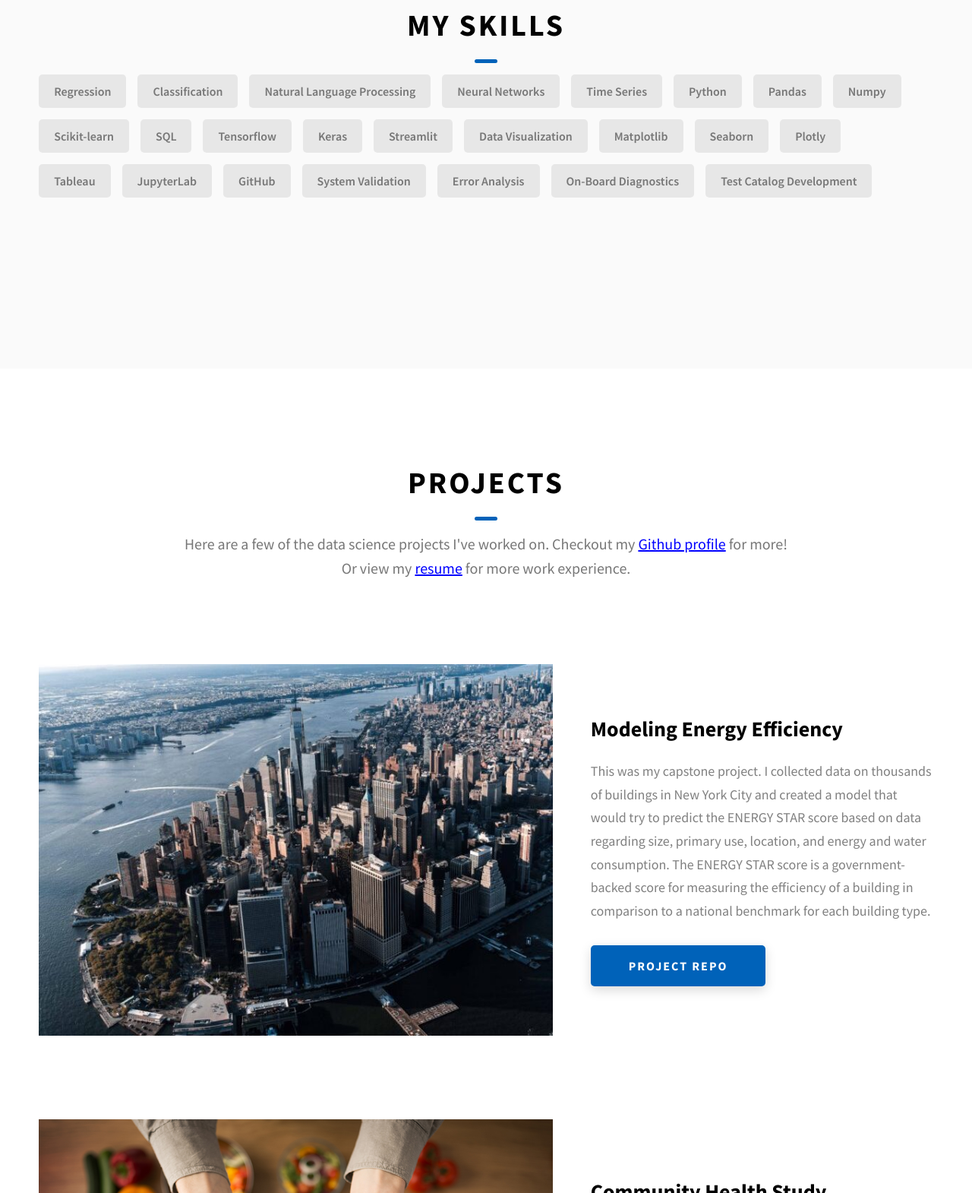
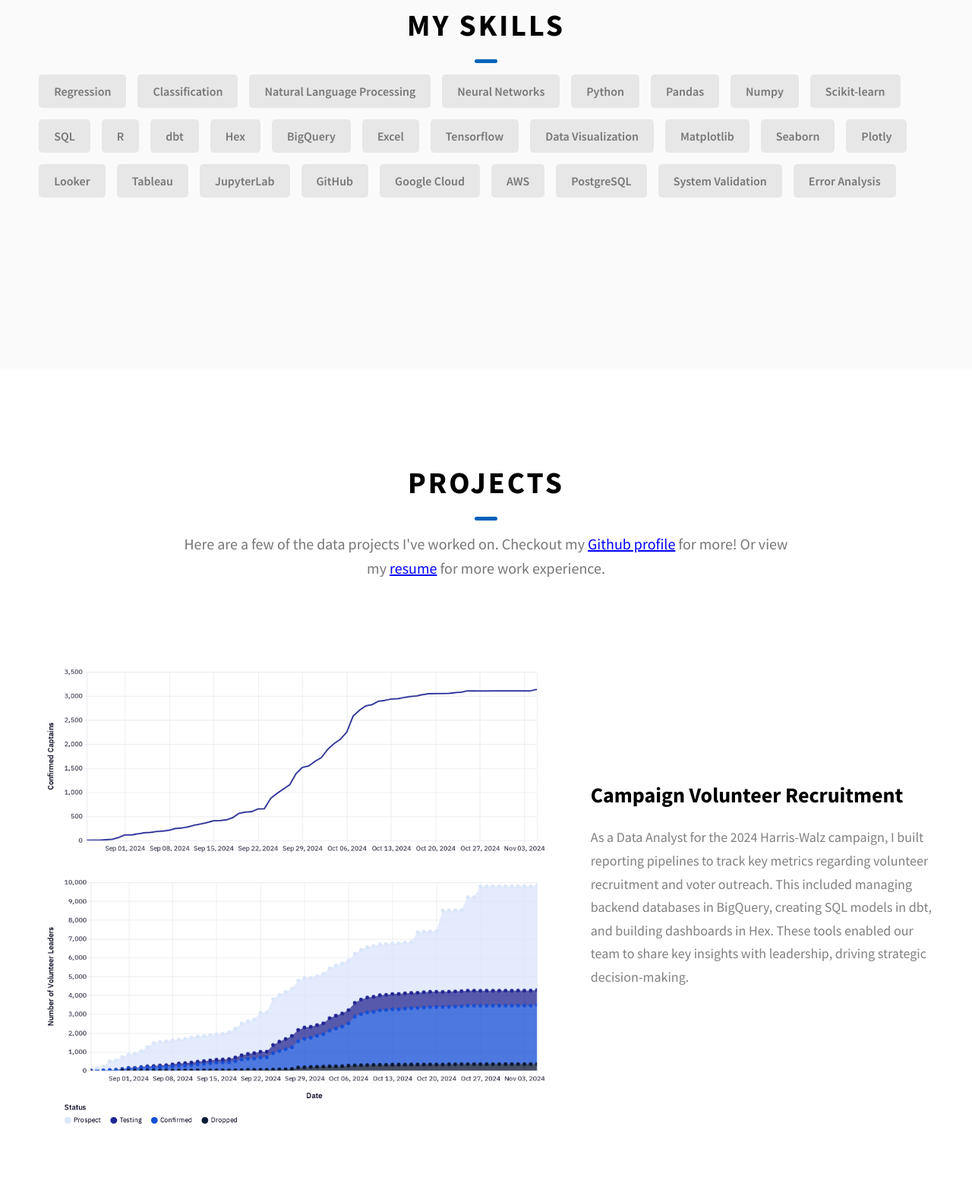
Before and after one commit to jahnavi-kal/jahnavi-kal.github.io, a website: page index.html in a window 1280 px wide. Shown: the part 1230-2800 px from the top of the page at 76% size. Drawn offline with Linux system fonts and the light colour scheme.

Commit message:
update portfolio

```diff
--- a/index.html
+++ b/index.html
@@ -95,7 +95,7 @@
             width="300"
             />
             <br>
-            Welcome to my portfolio! I am a<br>Systems Engineer - Data Explorer - Sustainability Advocate
+            Welcome to my portfolio! I am a<br>Data Analyst - Engineer - Lifelong Learner
           </p>
         </div>
       </div>
@@ -147,10 +147,9 @@
         <h2 class="heading heading-sec heading-sec__mb-med">
           <span class="heading-sec__main">About Me</span>
           <span class="heading-sec__sub">
-            I am an engineer and analyst, with a passion for sustainability.
-            My experience as a systems test engineer in the automotive industry shaped how I understand
-            customer-facing products and work with diverse stakeholders. I hope to leverage my data science
-            skills in Regression and Classification and collaborate with peers to answer data-driven questions.
+            I am a Data Analyst and Engineer, interested in using data to identify trends and key insights that can shape
+            strategy. I care about customer products, sustainability, and technical innovation. I hope to leverage my
+            skills in analysis, modeling, visualization, and ETL to collaborate with peers and solve data-driven questions.
           </span>
         </h2>
           <div class="about__content-skills">
@@ -161,27 +160,31 @@
               <div class="skills__skill">Classification</div>
               <div class="skills__skill">Natural Language Processing</div>
               <div class="skills__skill">Neural Networks</div>
-              <div class="skills__skill">Time Series</div>
               <div class="skills__skill">Python</div>
               <div class="skills__skill">Pandas</div>
               <div class="skills__skill">Numpy</div>
               <div class="skills__skill">Scikit-learn</div>
               <div class="skills__skill">SQL</div>
+              <div class="skills__skill">R</div>
+              <div class="skills__skill">dbt</div>
+              <div class="skills__skill">Hex</div>
+              <div class="skills__skill">BigQuery</div>
+              <div class="skills__skill">Excel</div>
               <div class="skills__skill">Tensorflow</div>
-              <div class="skills__skill">Keras</div>
-              <div class="skills__skill">Streamlit</div>
               <div class="skills__skill">Data Visualization</div>
               <div class="skills__skill">Matplotlib</div>
               <div class="skills__skill">Seaborn</div>
               <div class="skills__skill">Plotly</div>
+              <div class="skills__skill">Looker</div>
               <div class="skills__skill">Tableau</div>
               <div class="skills__skill">JupyterLab</div>
               <div class="skills__skill">GitHub</div>
+              <div class="skills__skill">Google Cloud</div>
+              <div class="skills__skill">AWS</div>
+              <div class="skills__skill">PostgreSQL</div>
               <div class="skills__skill">System Validation</div>
               <div class="skills__skill">Error Analysis</div>
-              <div class="skills__skill">On-Board Diagnostics</div>
-              <div class="skills__skill">Test Catalog Development</div>
-            </div>
+              </div>
           </div>
         </div>
       </div>
@@ -192,7 +195,7 @@
         <h2 class="heading heading-sec heading-sec__mb-bg">
           <span class="heading-sec__main">Projects</span>
           <span class="heading-sec__sub">
-            Here are a few of the data science projects I've worked on.
+            Here are a few of the data projects I've worked on.
             Checkout my <a href="https://github.com/jahnavi-kal" target="_blank">
               <span style="color: blue"><u>Github profile</u></span></a> for more!
               Or view my <a href="./assets/Jahnavi_Kalpathy_Resume.pdf" target="_blank">
@@ -201,6 +204,27 @@
         </h2>
 
         <div class="projects__content">
+          <div class="projects__row">
+            <div class="projects__row-img-cont">
+              <img
+              src="./assets/jpeg/recruitment.png"
+
+              alt="Volunteer Recruitment"
+                class="projects__row-img"
+                loading="lazy"
+              />
+            </div>
+            <div class="projects__row-content">
+              <h3 class="projects__row-content-title">Campaign Volunteer Recruitment</h3>
+              <p class="projects__row-content-desc">
+                As a Data Analyst for the 2024 Harris-Walz campaign, I built reporting pipelines to track key
+                metrics regarding volunteer recruitment and voter outreach.  This included managing backend
+                databases in BigQuery, creating SQL models in dbt, and building dashboards in Hex. These tools
+                enabled our team to share key insights with leadership, driving strategic decision-making.
+              </p>
+
+            </div>
+          </div>
           <div class="projects__row">
             <div class="projects__row-img-cont">
               <img
```
Also changed, not shown: assets/jpeg/recruitment.png (added), 3 other files.
